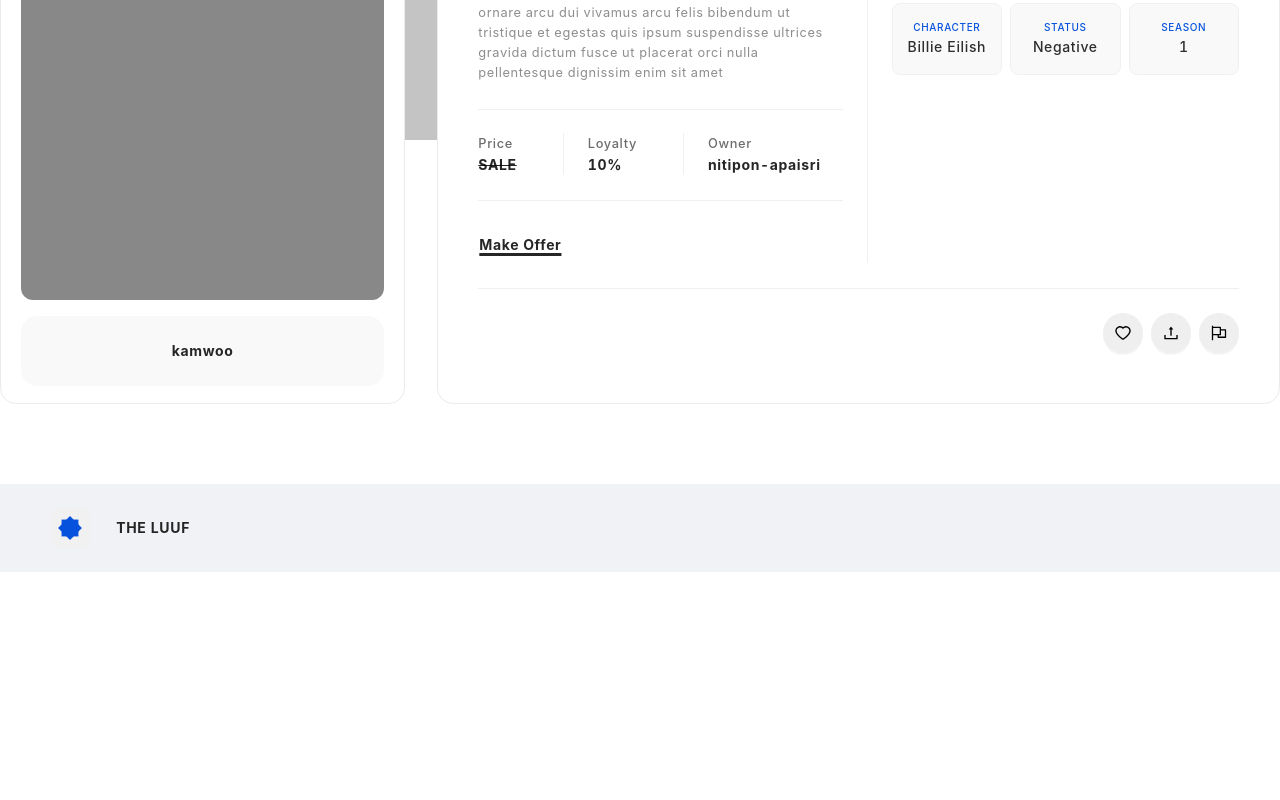
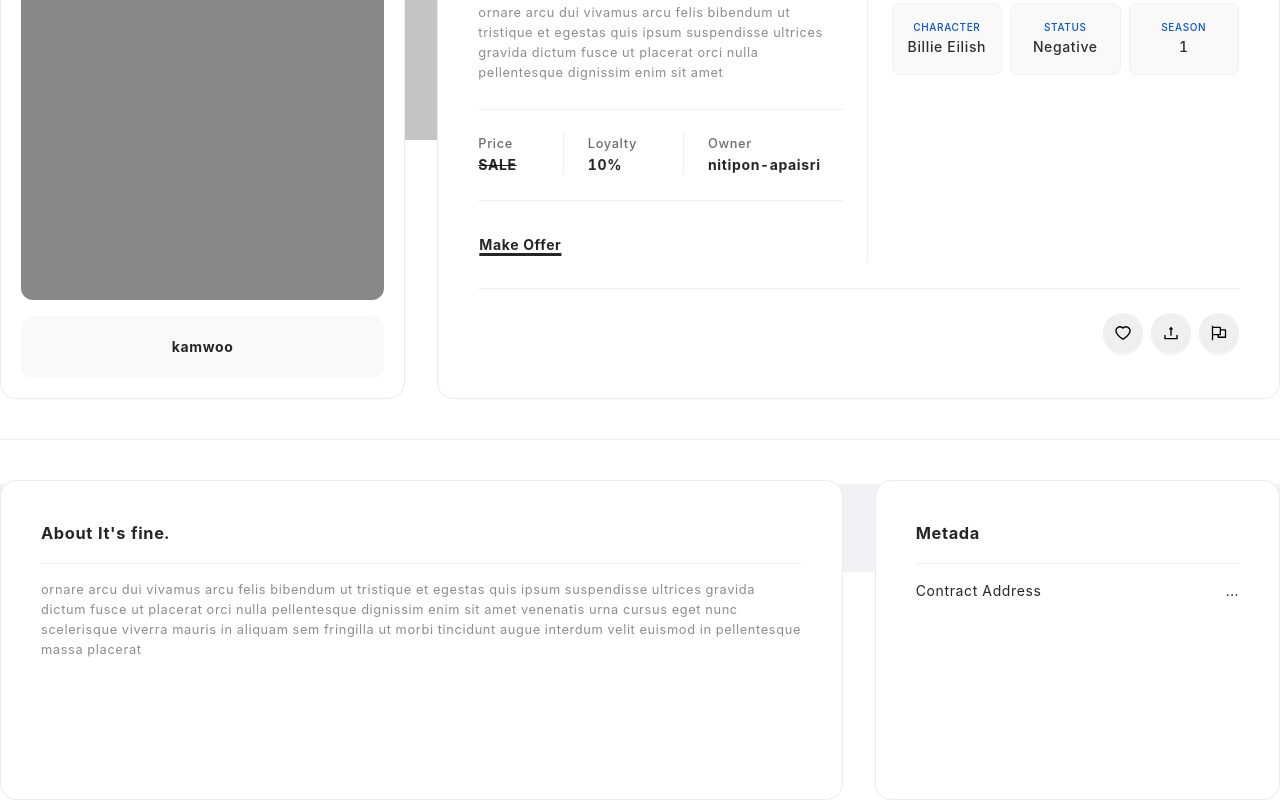
Before and after one commit to nitipon-apaisri/the-luuf, a React (Create React App) app: page /token/TK0001 in a window 1280 px wide. Shown: the part 260-1060 px from the top of the page. Before the commit the page ends 832 px from the top, so only its background shows below. Built offline with nearby package versions, Linux system fonts and the light colour scheme.

Commit message:
Fixed fetch token collection error

```diff
--- a/src/pages/marketplace/Marketplace.js
+++ b/src/pages/marketplace/Marketplace.js
@@ -41,9 +41,14 @@ const Marketplace = () => {
                 )}
                 {!loader && (
                     <div className="tokens">
-                        <Row gutter={{ xs: 8, sm: 16, md: 24, lg: 32 }}>
+                        <Row
+                            gutter={[
+                                { xs: 8, sm: 16, md: 24, lg: 32 },
+                                { xs: 8, sm: 16, md: 24, lg: 32 },
+                            ]}
+                        >
                             {tokens.map((row, index) => (
-                                <Col span={colSpan} key={row.id} style={{ marginBottom: 24 }}>
+                                <Col span={colSpan} key={row.id}>
                                     <Link to={`/token/${row.id}`}>
                                         <div className="token">
                                             <div className="token-img"></div>
--- a/src/pages/token-page/TokenPage.js
+++ b/src/pages/token-page/TokenPage.js
@@ -16,10 +16,7 @@ const TokenPage = () => {
         setTimeout(() => {
             tokenContext.findToken(tokenId);
             setToken(tokenContext.token);
-            if (token !== undefined) {
-                tokenContext.findTokenCollection(token.collection, token.creator);
-                setTokenCollection(tokenContext.tokenCollection);
-            }
+            setTokenCollection(tokenContext.tokenCollection);
         }, 750);
         if (token !== undefined) setLoader(false);
     }, [tokenId, tokenContext, token, tokenCollection]);
@@ -177,6 +174,31 @@ const TokenPage = () => {
                                 </div>
                             </Col>
                         </Row>
+                        <Divider style={{ margin: "40px 0" }} />
+
+                        <div className="second-content">
+                            <Row gutter={{ xs: 8, sm: 16, md: 24, lg: 32 }}>
+                                <Col span={16}>
+                                    <div className="token-collection">
+                                        <h1>About {tokenCollection.name}</h1>
+                                        <Divider style={{ margin: "16px 0" }} />
+                                        <p>{tokenCollection.description}</p>
+                                    </div>
+                                </Col>
+                                <Col span={8}>
+                                    <div className="token-metada">
+                                        <h1>Metada</h1>
+                                        <Divider style={{ margin: "16px 0" }} />
+                                        <div className="data">
+                                            <Row justify={"space-between"}>
+                                                <p>Contract Address</p>
+                                                <p>{token.metadata.contractAddress}</p>
+                                            </Row>
+                                        </div>
+                                    </div>
+                                </Col>
+                            </Row>
+                        </div>
                     </div>
                 </section>
             )}
--- a/src/scss/_tokenPage.scss
+++ b/src/scss/_tokenPage.scss
@@ -27,8 +27,8 @@
                 width: 100%;
                 margin-top: 16px;
                 text-align: center;
-                padding: 24px 0;
-                border-radius: 16px;
+                padding: 20px 0;
+                border-radius: 12px;
                 background-color: #f9f9f9;
                 h4 {
                     font-weight: bolder;
@@ -81,9 +81,6 @@
                 }
                 .sub-info {
                     .sub-info-content {
-                        .not-for-sell {
-                            text-decoration-line: line-through;
-                        }
                         p {
                             font-size: 0.8rem;
                             font-weight: 500;
@@ -132,5 +129,23 @@
                 }
             }
         }
+        .second-content {
+            .token-collection,
+            .token-metada {
+                @extend .card;
+                padding: 40px;
+                height: 320px;
+                max-height: 320px;
+                h1 {
+                    font-weight: bolder;
+                }
+            }
+            .token-collection {
+                p {
+                    font-size: 0.8rem;
+                    color: #8d8d8d;
+                }
+            }
+        }
     }
 }
--- a/src/store/tokenContext.js
+++ b/src/store/tokenContext.js
@@ -9,15 +9,13 @@ const TokenProvider = (props) => {
         const getToken = tokens.find((r) => {
             return r.id === tokenId;
         });
+        const getCollection = collections.find((r) => {
+            return r.name === getToken.collection && r.createdBy === getToken.creator;
+        });
         setToken(getToken);
-    };
-    const findTokenCollection = (collectionName, creator) => {
-        const getCollection = collections.find((r) => {
-            return r.name === collectionName && r.createdBy === creator;
-        });
         setTokenCollection(getCollection);
     };
-    return <TokenContext.Provider value={{ token, tokenCollection, findToken, findTokenCollection }}>{props.children}</TokenContext.Provider>;
+    return <TokenContext.Provider value={{ token, tokenCollection, findToken }}>{props.children}</TokenContext.Provider>;
 };
 
 export { TokenProvider, TokenContext };
--- a/src/styles/styles.css
+++ b/src/styles/styles.css
@@ -146,7 +146,8 @@
   padding: 24px 0;
 }
 
-.card, .token-page .token-contents .token-right, .token-page .token-contents .left-content, .marketplace .tokens .token, .medium-card .medium-card-block, .landing-page .trending-collections .collections .medium-card-block,
+.card, .token-page .token-contents .second-content .token-collection,
+.token-page .token-contents .second-content .token-metada, .token-page .token-contents .token-right, .token-page .token-contents .left-content, .marketplace .tokens .token, .medium-card .medium-card-block, .landing-page .trending-collections .collections .medium-card-block,
 .landing-page .trending-collections .creators .medium-card-block,
 .landing-page .rising-stars .collections .medium-card-block,
 .landing-page .rising-stars .creators .medium-card-block, .landing-page .category-container .category .category-row .card-category {
@@ -290,8 +291,8 @@
   width: 100%;
   margin-top: 16px;
   text-align: center;
-  padding: 24px 0;
-  border-radius: 16px;
+  padding: 20px 0;
+  border-radius: 12px;
   background-color: #f9f9f9;
 }
 .token-page .token-contents .left-content .creator h4 {
@@ -336,9 +337,6 @@
   font-size: 0.8rem;
   color: #8d8d8d;
 }
-.token-page .token-contents .token-right .token-info .sub-info .sub-info-content .not-for-sell {
-  text-decoration-line: line-through;
-}
 .token-page .token-contents .token-right .token-info .sub-info .sub-info-content p {
   font-size: 0.8rem;
   font-weight: 500;
@@ -378,6 +376,20 @@
 }
 .token-page .token-contents .social-medias .link button .anticon {
   color: #000;
+}
+.token-page .token-contents .second-content .token-collection,
+.token-page .token-contents .second-content .token-metada {
+  padding: 40px;
+  height: 320px;
+  max-height: 320px;
+}
+.token-page .token-contents .second-content .token-collection h1,
+.token-page .token-contents .second-content .token-metada h1 {
+  font-weight: bolder;
+}
+.token-page .token-contents .second-content .token-collection p {
+  font-size: 0.8rem;
+  color: #8d8d8d;
 }
 
 h1,
```
Also changed, not shown: 1 other file (tests, documents, lock files or other folders).
